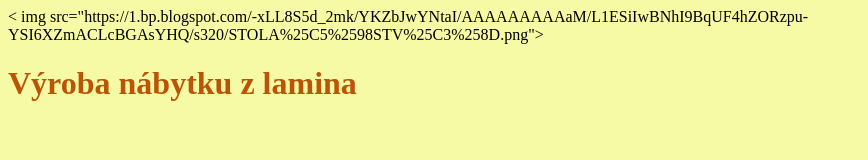
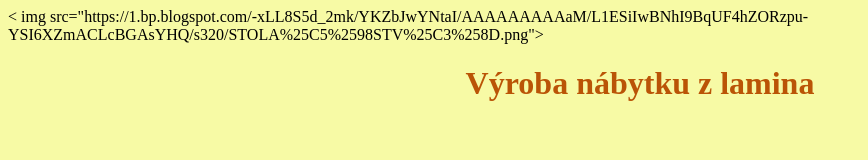
Before and after one commit to stolarstvistruhar/stolarstvistruhar.github.io, a plain HTML site: page index.html in a window 1280 px wide. Shown: the whole page, without its empty margins (0-868 px from the left). Drawn offline with Linux system fonts and the light colour scheme.

Commit message:
Update index.html

```diff
--- a/index.html
+++ b/index.html
@@ -8,7 +8,7 @@
             body {background-color:rgb(247, 250, 165);}
             h1 {color:rgb(186, 84, 6);}
 
-            .obr { img-align: center;
+            .nadpis { text-align: center;
             }
 
         </style>
@@ -18,7 +18,7 @@
 </head>
     <body>
         < img src="https://1.bp.blogspot.com/-xLL8S5d_2mk/YKZbJwYNtaI/AAAAAAAAAaM/L1ESiIwBNhI9BqUF4hZORzpu-YSI6XZmACLcBGAsYHQ/s320/STOLA%25C5%2598STV%25C3%258D.png">
-    <h1><strong>Výroba nábytku z lamina</strong></h1>
+    <h1 class="nadpis">Výroba nábytku z lamina</h1>
 
 
 
```
